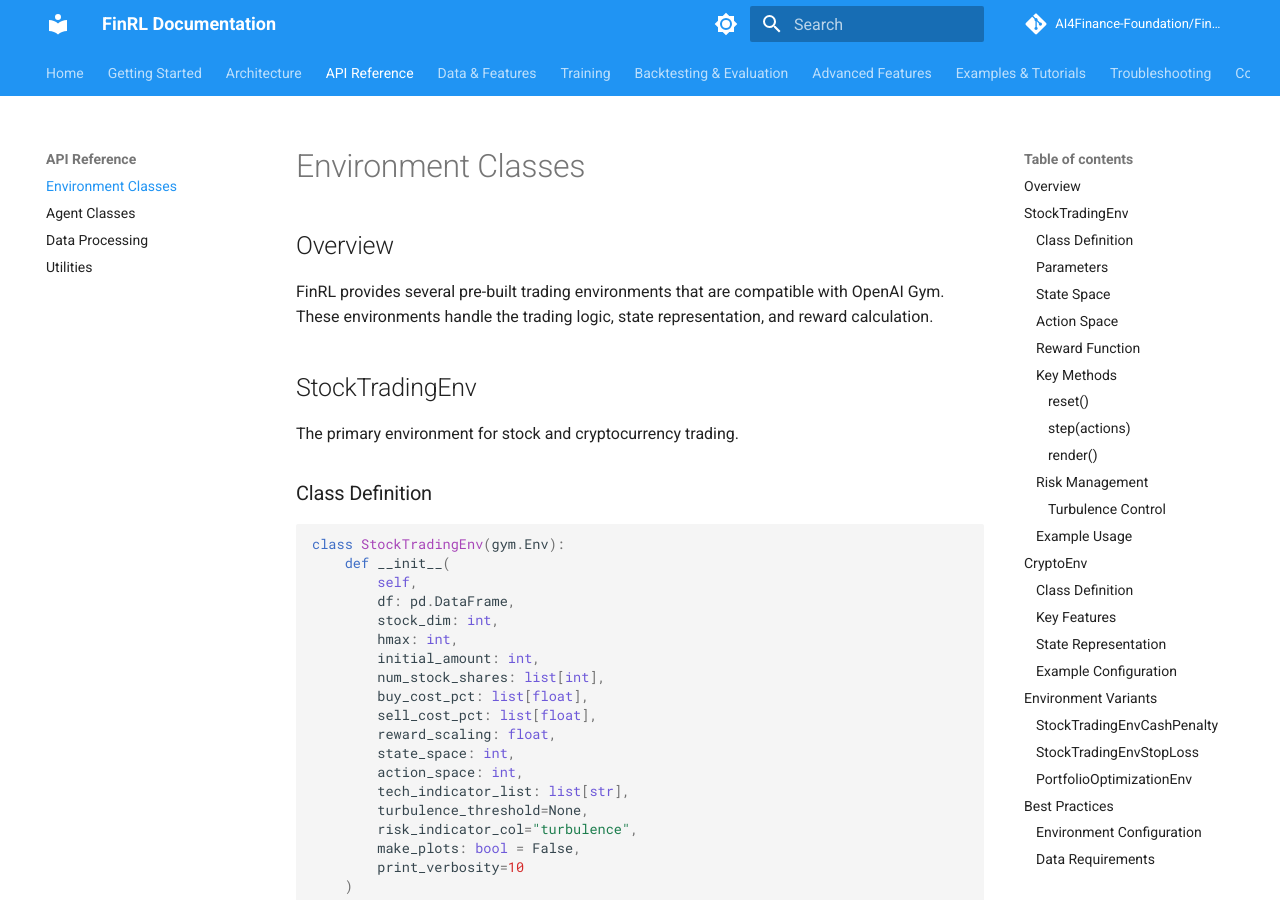
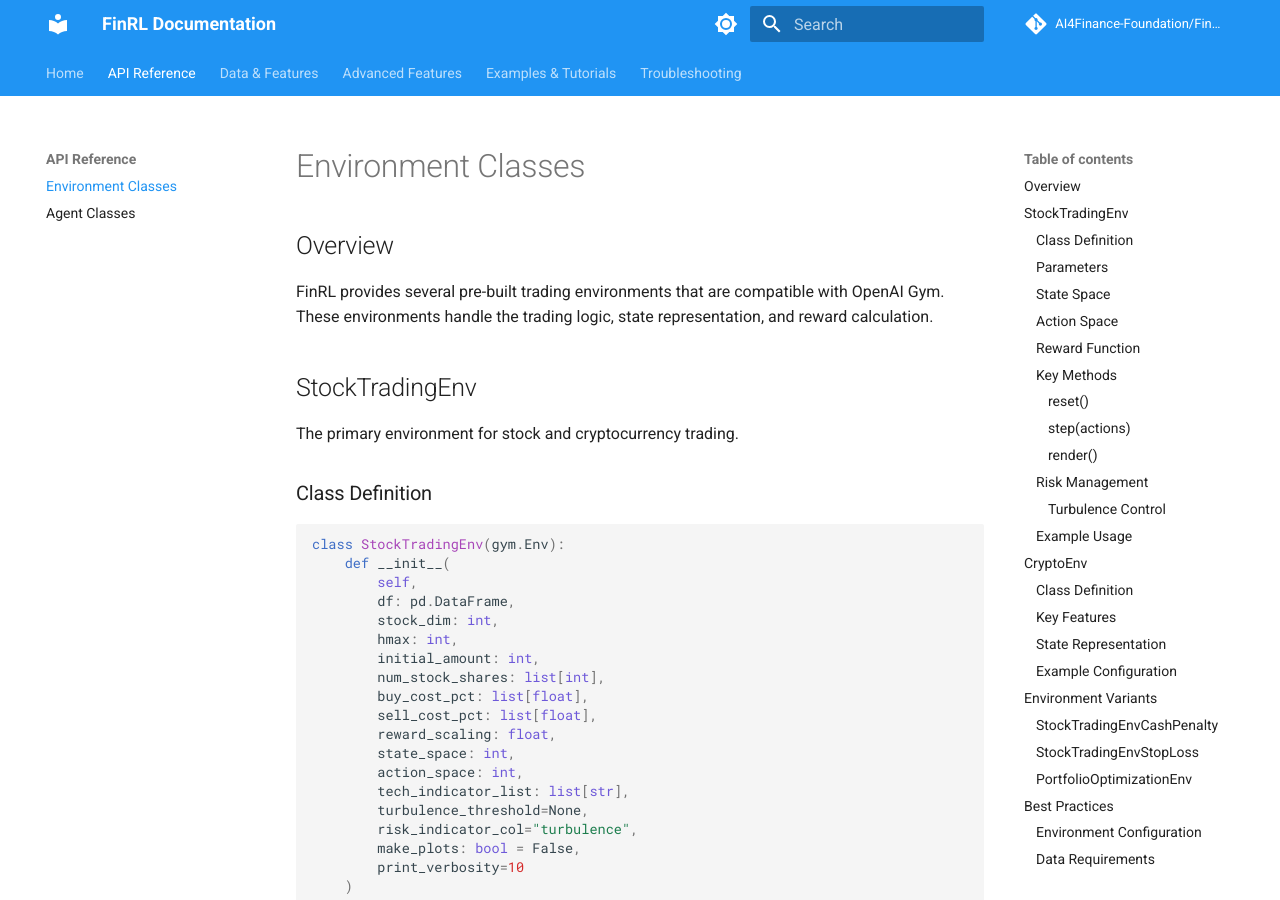
Before and after one commit to TheDomSoft/finrl-docs, an MkDocs documentation site: the page built from docs/api/environments.md, in a window 1280 px wide and 900 px high. Built offline with MkDocs 1.6.1 and Material for MkDocs 9.7.7, drawn with Linux system fonts in a browser that asks for light colours; comment, search, counter and statistics services are not loaded; part of the change alters nothing that is shown.

Commit message:
Refactor navigation structure in mkdocs.yml by removing outdated sections and streamlining content for improved user experience.

```diff
--- a/mkdocs.yml
+++ b/mkdocs.yml
@@ -60,48 +60,14 @@ plugins:
 
 nav:
   - Home: index.md
-  - Getting Started:
-    - Overview: getting-started/overview.md
-    - Installation: getting-started/installation.md
-    - Quick Start: getting-started/quickstart.md
-  - Architecture:
-    - Core Components: architecture/core-components.md
-    - Environment Layer: architecture/environment-layer.md
-    - Agent Layer: architecture/agent-layer.md
-    - Data Layer: architecture/data-layer.md
   - API Reference:
     - Environment Classes: api/environments.md
     - Agent Classes: api/agents.md
-    - Data Processing: api/data-processing.md
-    - Utilities: api/utilities.md
   - Data & Features:
     - Data Format: data/format-requirements.md
-    - Technical Indicators: data/technical-indicators.md
-    - Feature Engineering: data/feature-engineering.md
-  - Training:
-    - Algorithm Configuration: training/algorithm-config.md
-    - Environment Setup: training/environment-setup.md
-    - Training Strategies: training/strategies.md
-    - Hyperparameter Tuning: training/hyperparameter-tuning.md
-  - Backtesting & Evaluation:
-    - Performance Metrics: evaluation/performance-metrics.md
-    - Risk Analysis: evaluation/risk-analysis.md
-    - Visualization: evaluation/visualization.md
   - Advanced Features:
-    - Custom Environments: advanced/custom-environments.md
-    - Custom Reward Functions: advanced/custom-rewards.md
     - Ensemble Methods: advanced/ensemble-methods.md
-    - Multi-Timeframe Trading: advanced/multi-timeframe.md
-    - Paper Trading: advanced/paper-trading.md
   - Examples & Tutorials:
-    - Stock Trading: examples/stock-trading.md
     - Cryptocurrency Trading: examples/crypto-trading.md
-    - Portfolio Optimization: examples/portfolio-optimization.md
-    - Ensemble Strategy: examples/ensemble-strategy.md
   - Troubleshooting:
     - Common Issues: troubleshooting/common-issues.md
-    - Performance Optimization: troubleshooting/performance.md
-    - Memory Management: troubleshooting/memory.md
-  - Contributing:
-    - Development Setup: contributing/development.md
-    - Code Guidelines: contributing/guidelines.md
```
